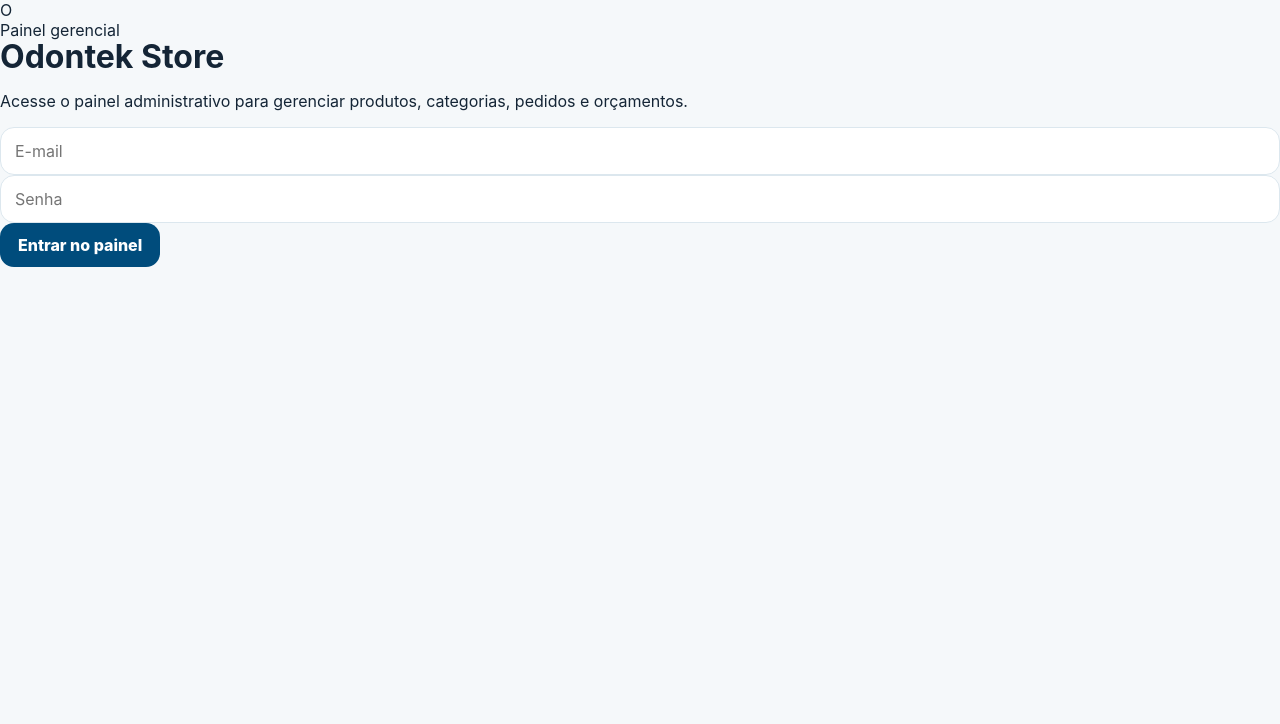
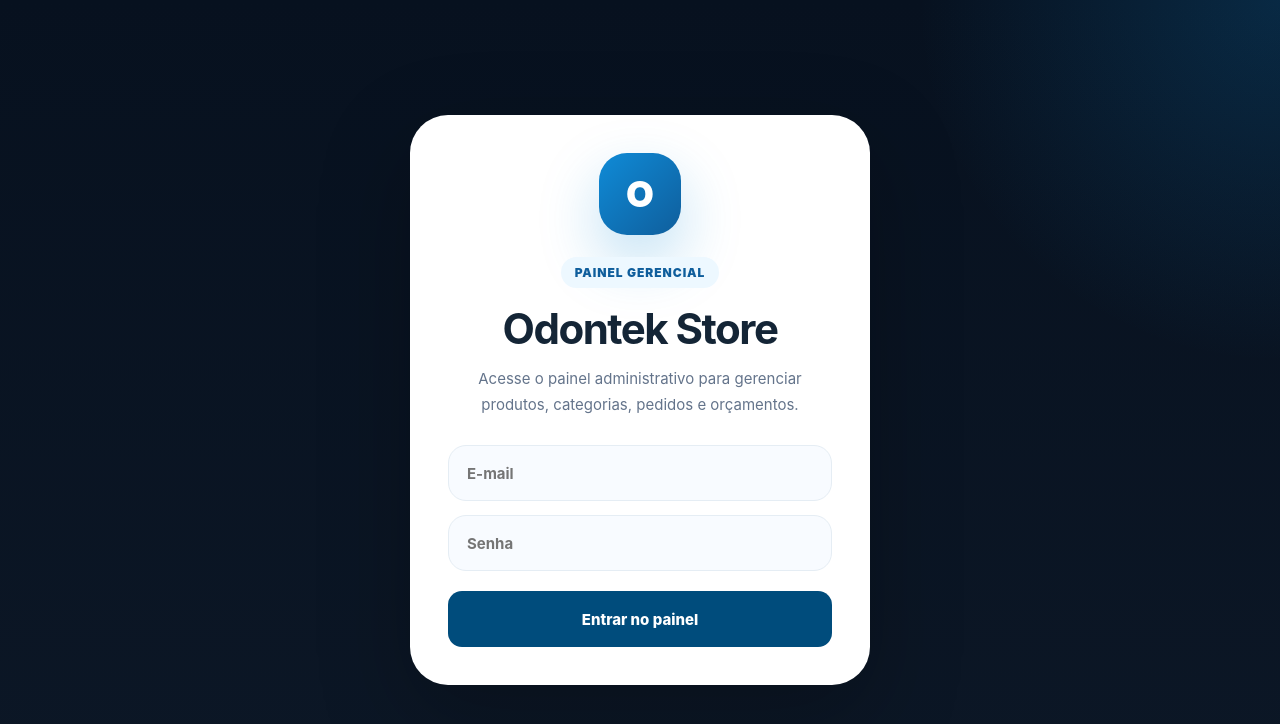
Before and after one commit to F4-X/odonto-vendas, a React (Vite) app in the folder frontend/: page /admin/login in a window 1280 px wide. Shown: the top 724 px of the page. Built offline with nearby package versions, Linux system fonts and the light colour scheme; no server answers.

Commit message:
Update global.css

```diff
--- a/frontend/src/styles/global.css
+++ b/frontend/src/styles/global.css
@@ -1548,3 +1548,104 @@ font-size:34px;
     font-size:15px;
   }
 }
+
+.admin-login-page{
+min-height:100vh;
+display:flex;
+align-items:center;
+justify-content:center;
+padding:24px;
+background:radial-gradient(circle at top right,#0f8bd733,transparent 24%),linear-gradient(180deg,#07111f,#0c1726);
+}
+
+.admin-login-card{
+width:100%;
+max-width:460px;
+background:#fff;
+border-radius:38px;
+padding:38px;
+box-shadow:0 30px 90px #00000040;
+}
+
+.admin-login-brand{
+text-align:center;
+margin-bottom:28px;
+}
+
+.admin-brand-icon{
+width:82px;
+height:82px;
+margin:0 auto 22px;
+border-radius:28px;
+background:linear-gradient(135deg,#0f8bd7,#0f5e9c);
+display:flex;
+align-items:center;
+justify-content:center;
+font-size:36px;
+font-weight:900;
+color:#fff;
+box-shadow:0 25px 60px #0f8bd744;
+}
+
+.admin-login-brand span{
+display:inline-flex;
+padding:8px 14px;
+border-radius:999px;
+background:#edf8ff;
+color:#0f5e9c;
+font-size:12px;
+font-weight:900;
+text-transform:uppercase;
+letter-spacing:.08em;
+}
+
+.admin-login-brand h1{
+font-size:42px;
+letter-spacing:-1.5px;
+margin:18px 0 12px;
+}
+
+.admin-login-brand p{
+color:#64748b;
+line-height:1.7;
+font-size:15px;
+}
+
+.admin-login-form{
+display:grid;
+gap:14px;
+}
+
+.admin-login-form input{
+height:56px;
+border-radius:18px;
+padding:0 18px;
+background:#f8fbff;
+border:1px solid #e5edf4;
+font-size:15px;
+font-weight:700;
+}
+
+.admin-login-button{
+height:56px;
+font-size:15px;
+margin-top:6px;
+}
+
+@media(max-width:760px){
+.admin-login-card{
+padding:28px 22px;
+border-radius:30px;
+}
+
+.admin-brand-icon{
+width:70px;
+height:70px;
+font-size:30px;
+border-radius:24px;
+}
+
+.admin-login-brand h1{
+font-size:34px;
+}
+}
```
